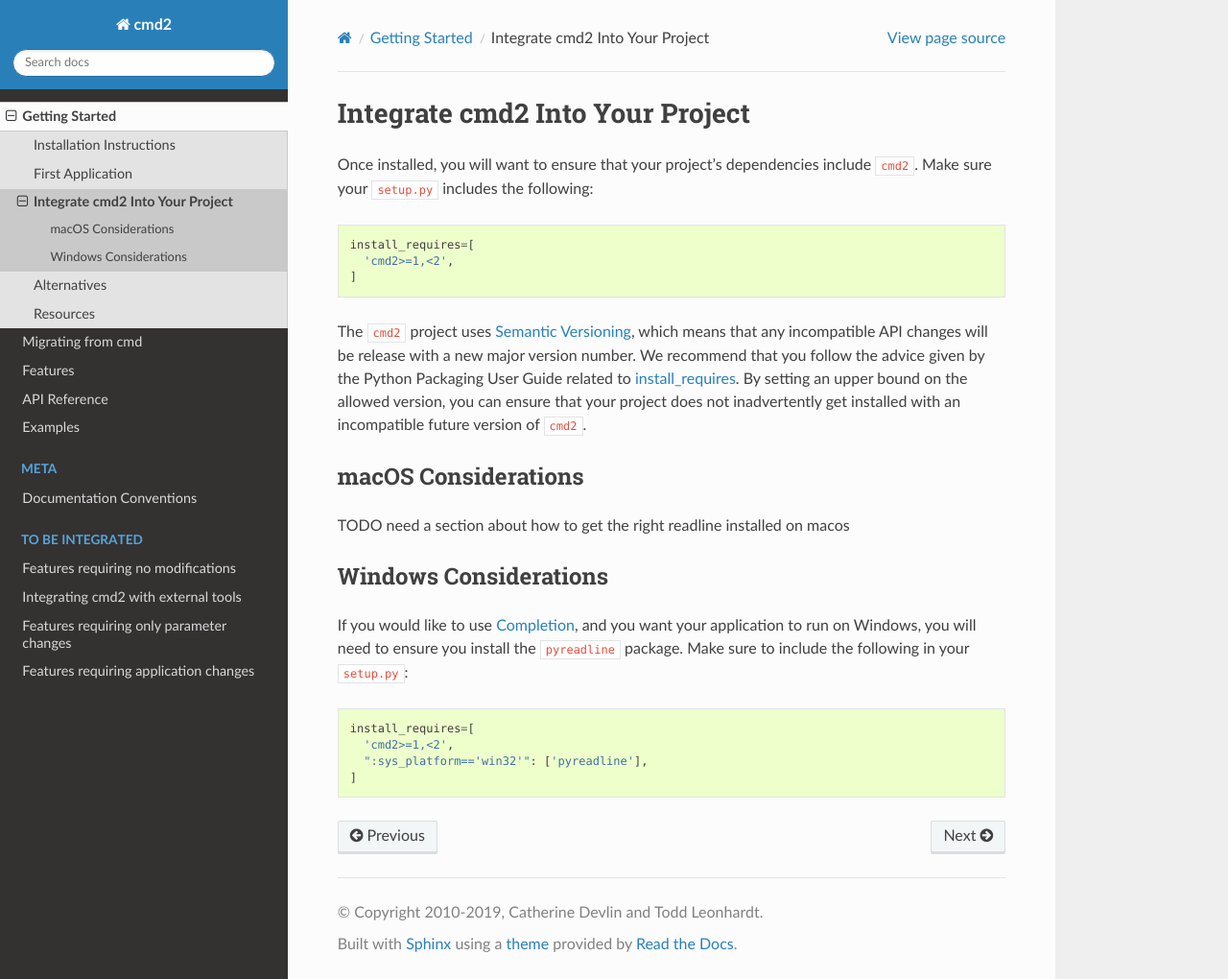
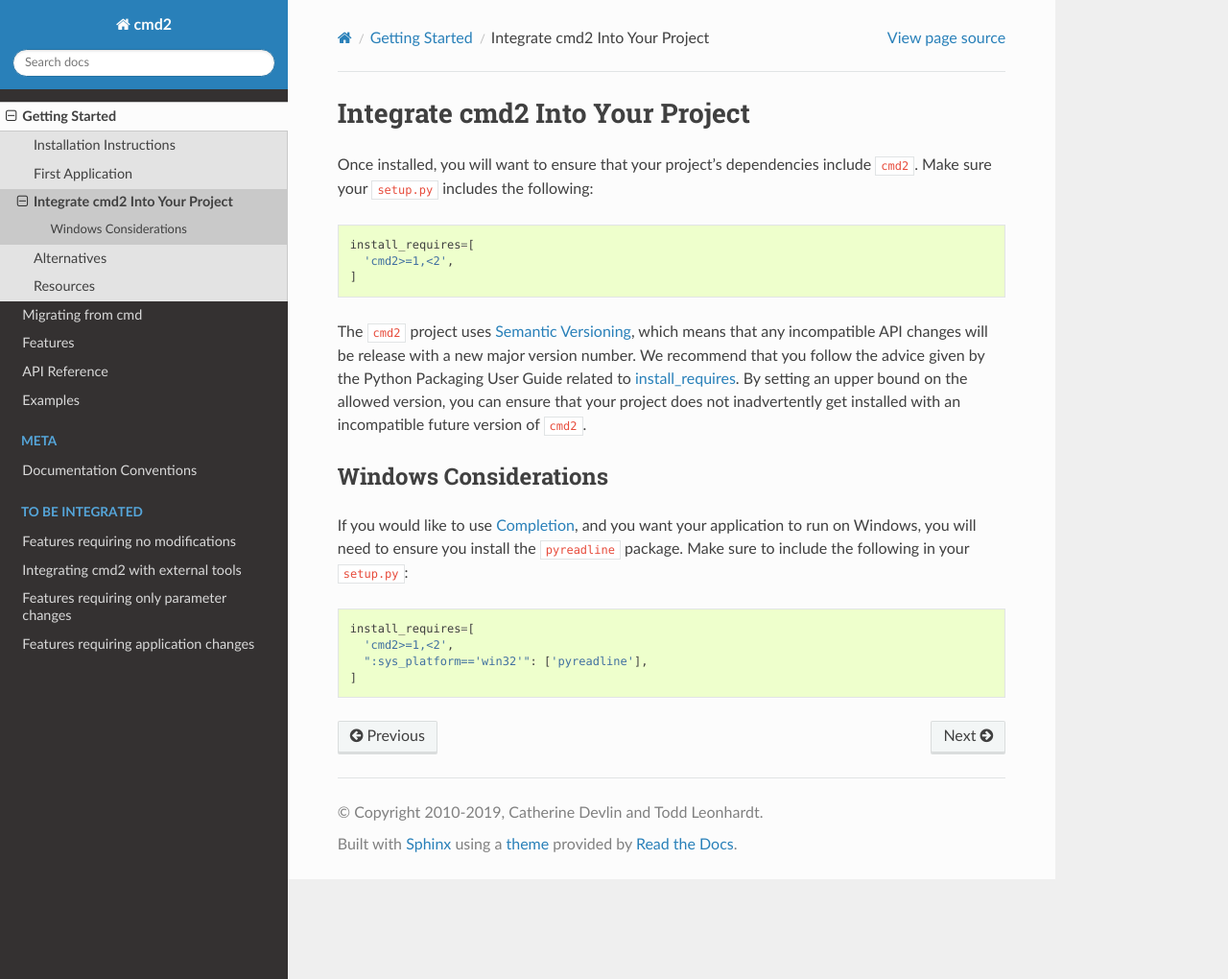
Before and after one commit to python-cmd2/cmd2, a Sphinx documentation site: the page built from docs/overview/integrating.rst, in a window 1280 px wide and 1020 px high. Shown: the whole window at 96% size. Built offline with Sphinx 7.4.7 and the Read the Docs theme 2.0.0, drawn with Linux system fonts in a browser that asks for light colours; pages that are not in the unit, such as notebooks, are missing from menus.

Commit message:
Remove TODO

```diff
--- a/docs/overview/integrating.rst
+++ b/docs/overview/integrating.rst
@@ -18,12 +18,6 @@
 of ``cmd2``.
 
 
-macOS Considerations
---------------------
-
-TODO need a section about how to get the right readline installed on macos
-
-
 Windows Considerations
 -------------------------------
 
```
